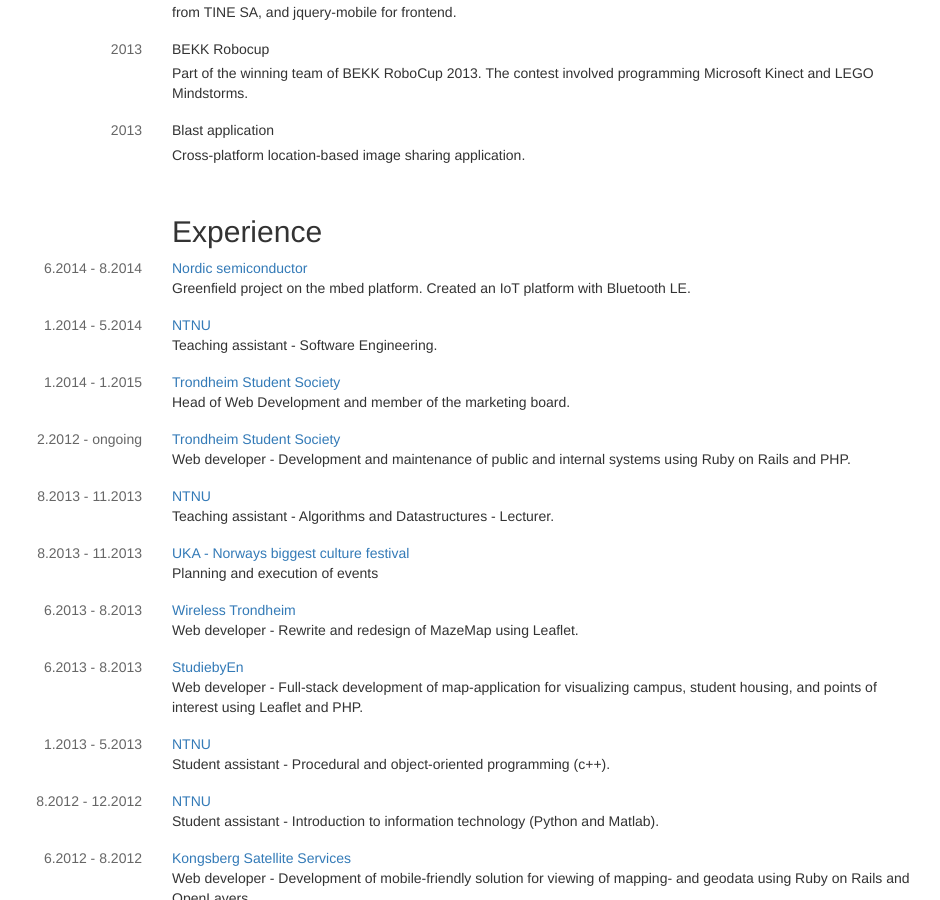
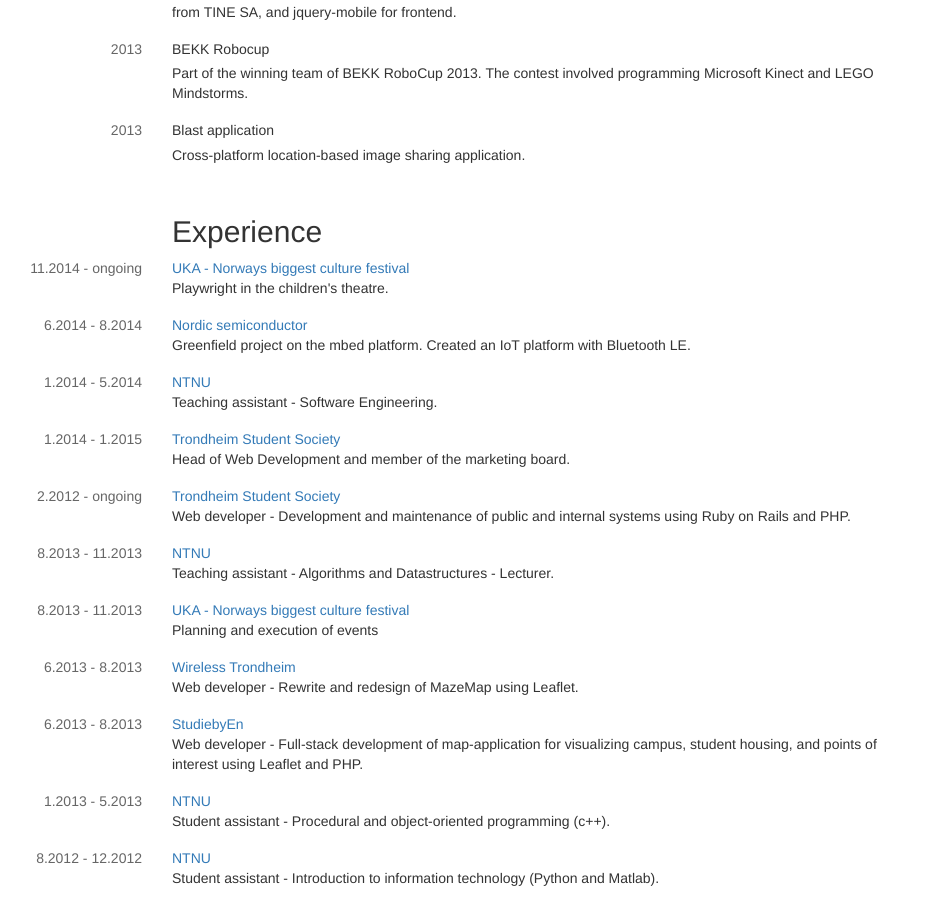
Before and after one commit to aleksanb/burkow, a Jekyll site: the page built from index.html, in a window 1280 px wide and 900 px high, scrolled down 733 px. Shown: the whole window, without its empty margins (93-1033 px from the left). Built offline with Jekyll 4.4.1, drawn with Linux system fonts in a browser that asks for light colours; nearby versions of some CDN libraries.

Commit message:
Add UKA theatre

```diff
--- a/_data/categories.yml
+++ b/_data/categories.yml
@@ -44,6 +44,11 @@
 
 - title: Experience
   entries:
+    - when: 11.2014 - ongoing
+      where: UKA - Norways biggest culture festival
+      description: Playwright in the children's theatre.
+      url: "https://uka.no/"
+
     - when: 6.2014 - 8.2014
       where: Nordic semiconductor
       description: Greenfield project on the mbed platform. Created an IoT platform with Bluetooth LE.
```
